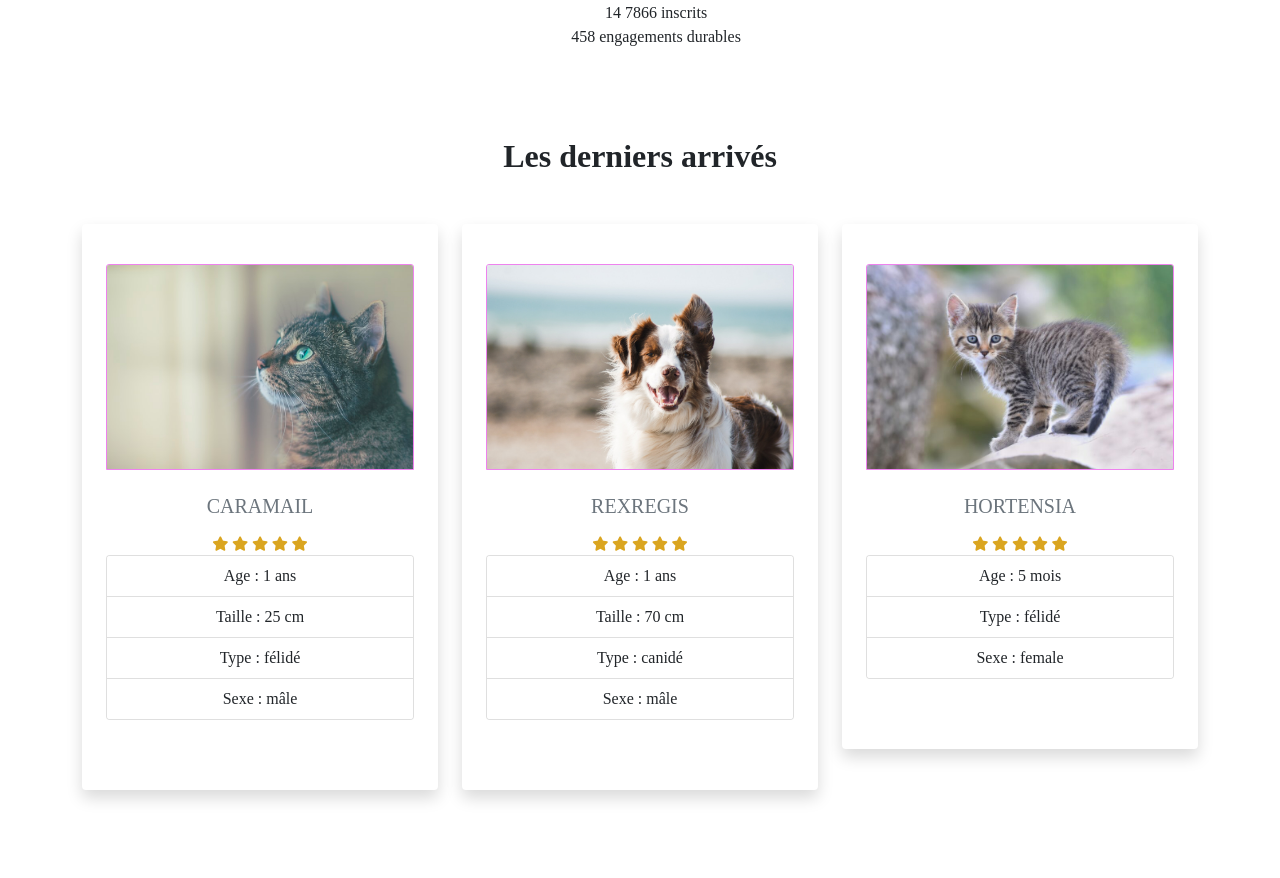
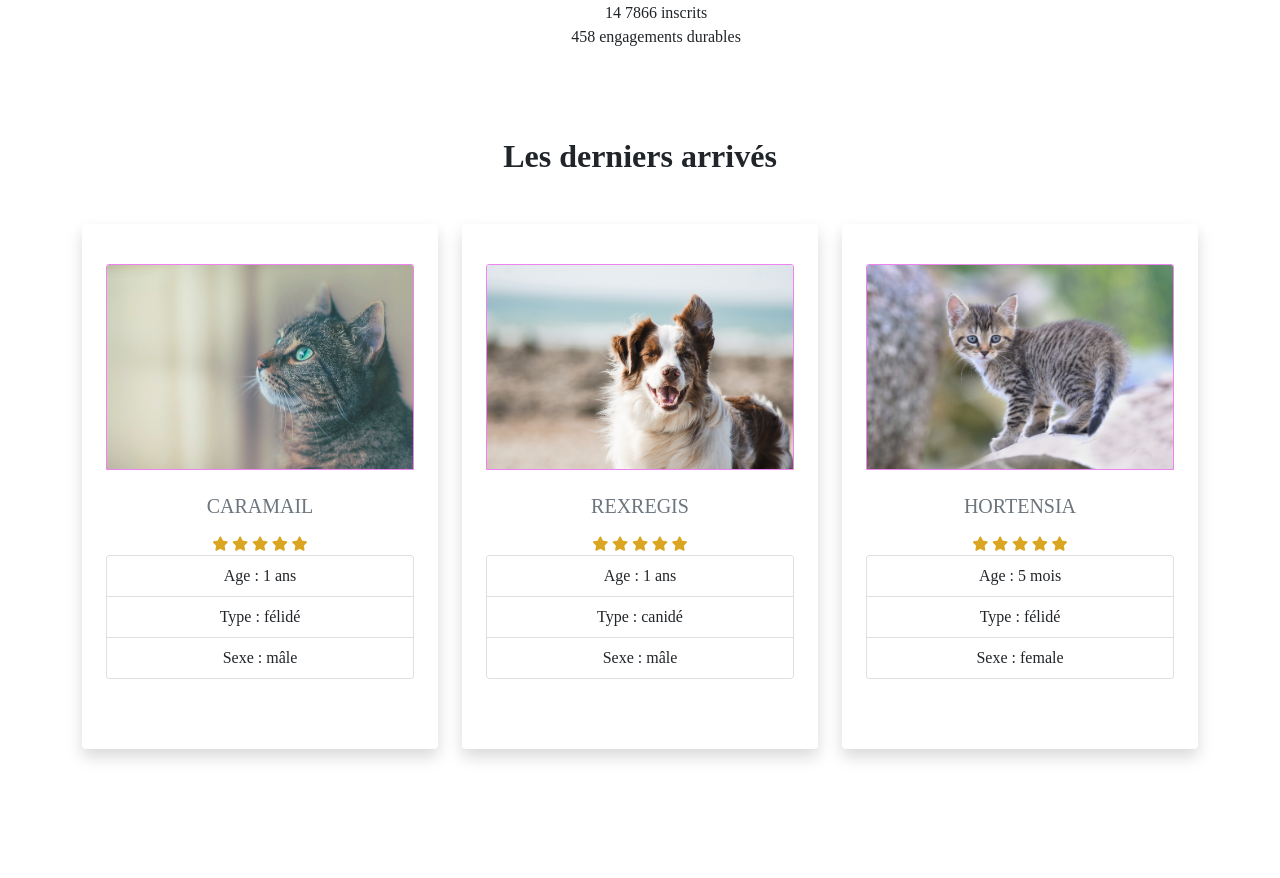
Before and after one commit to mickael-mignard/poecphp-site-rencontre, a PHP site: page / in a window 1280 px wide. Shown: the part 1113-1991 px from the top of the page. Run offline with PHP 8.4, Linux system fonts and the light colour scheme; some libraries are stand-ins or nearby versions; some web fonts are replaced.

Commit message:
suppression des tailles

```diff
--- a/index.php
+++ b/index.php
@@ -99,7 +99,6 @@
             <div class="card">
                 <ul class="list-group list-group-flush">
                     <li class="list-group-item">Age : 1 ans </li>
-                    <li class="list-group-item">Taille : 25 cm</li>
                     <li class="list-group-item">Type : félidé</li>
                     <li class="list-group-item">Sexe : mâle</li>
                 </ul>
@@ -127,7 +126,6 @@
             <div class="card">
                 <ul class="list-group list-group-flush">
                     <li class="list-group-item">Age : 1 ans </li>
-                    <li class="list-group-item">Taille : 70 cm</li>
                     <li class="list-group-item">Type : canidé</li>
                     <li class="list-group-item">Sexe : mâle</li>
                 </ul>
```
